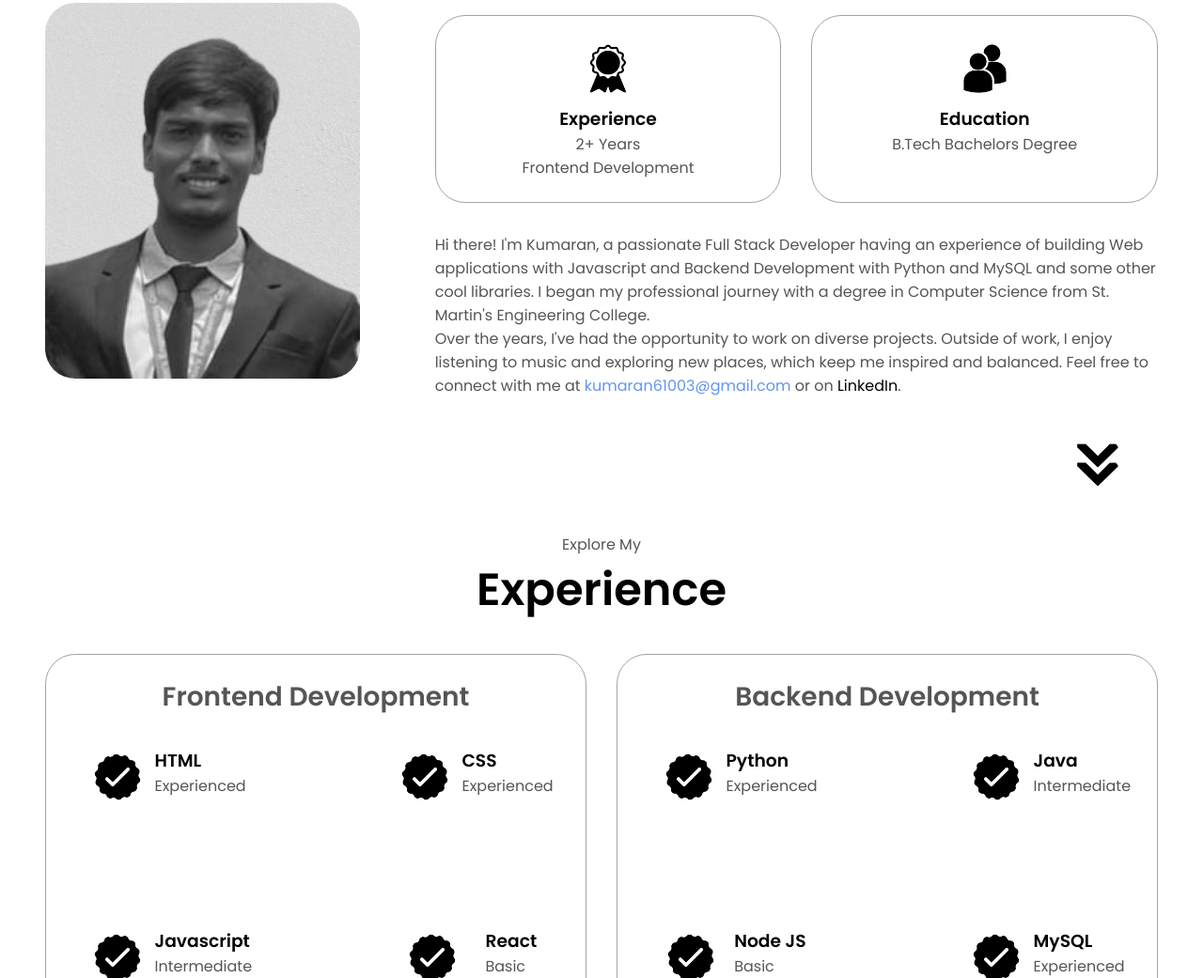
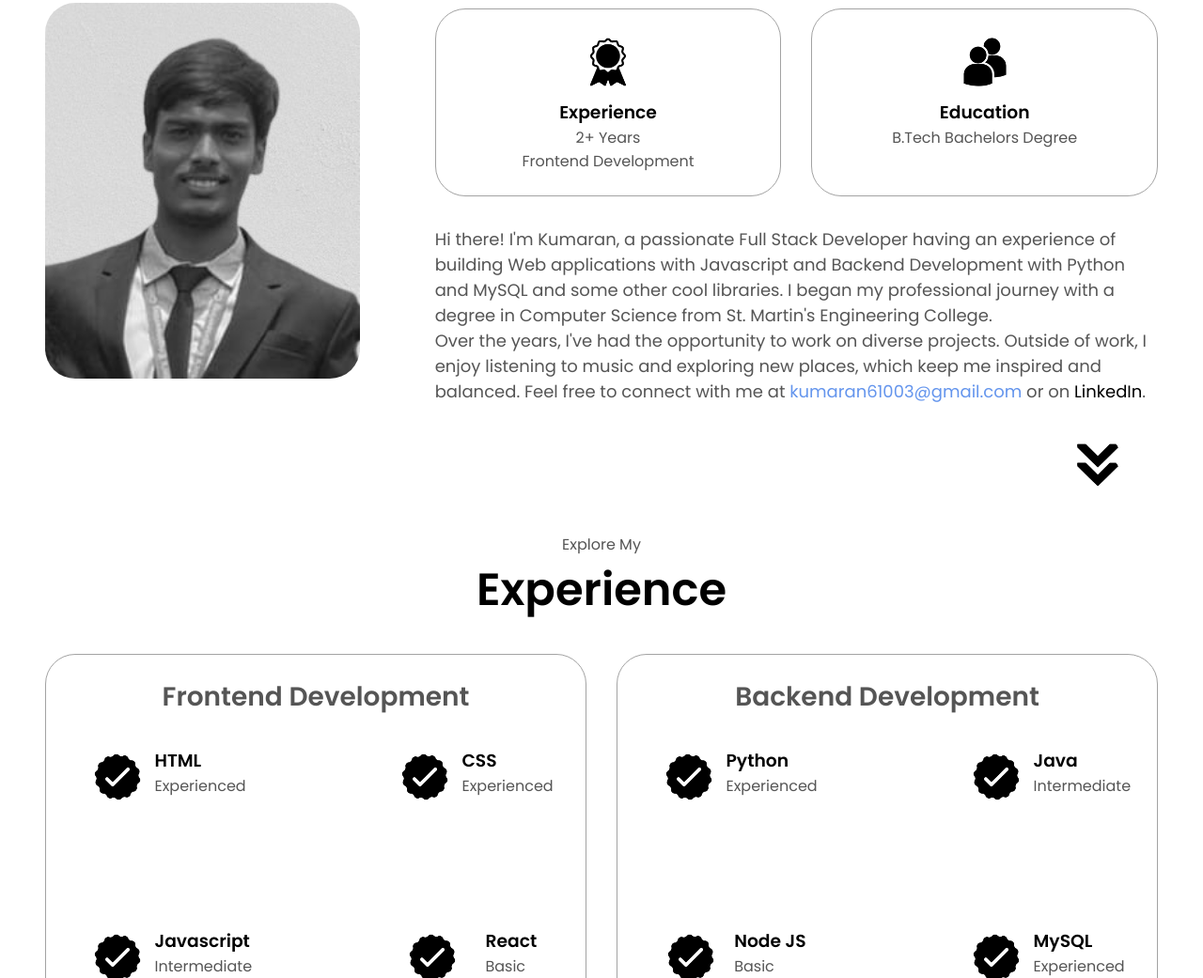
Before and after one commit to 6kumaran/S-Kumaran, a website: page index.html in a window 1280 px wide. Shown: the part 897-1938 px from the top of the page at 94% size. Drawn offline with Linux system fonts and the light colour scheme.

Commit message:
Update style.css

```diff
--- a/style.css
+++ b/style.css
@@ -12,6 +12,9 @@ body{
 }
 html{
     scroll-behavior: smooth;
+}
+.text-container{
+    font-size: large;
 }
 p{
     color: rgb(85,85,85);
```
